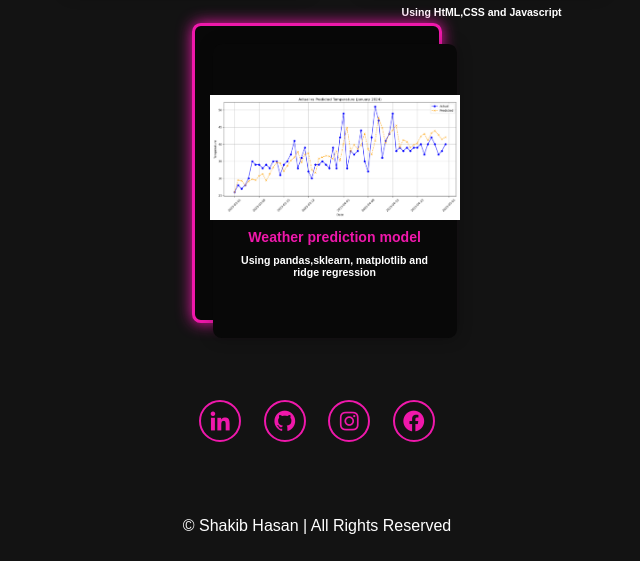
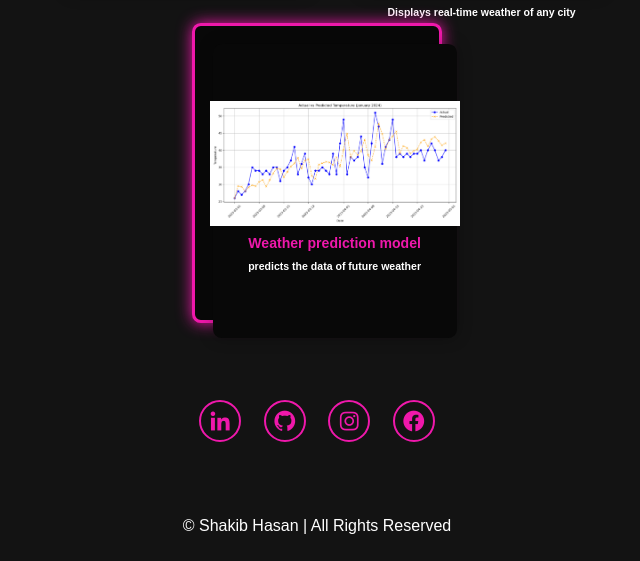
Before and after one commit to Shasan634/portfolio, a plain HTML site: page index.html in a window 1280 px wide. Shown: the part 3915-4476 px from the top of the page, without its empty margins (323-963 px from the left). Drawn offline with nearby package versions, Linux system fonts and the light colour scheme; animation ran at ten frames a second.

Commit message:
Update index.html

```diff
--- a/index.html
+++ b/index.html
@@ -248,7 +248,7 @@
                             <img src="weather.png" class="project-logo">
 
                             <h3>Weather app<h3>
-                            <p>Using HtML,CSS and Javascript</p>
+                            <p>Displays real-time weather of any city</p>
                         </div>
                         <div class="card-back" data-image="weather.png">
                             <div class="content">
@@ -263,12 +263,12 @@
                             <img src="prediction.png" class="project-logo">
 
                             <h3>Weather prediction model<h3>
-                            <p>Using pandas,sklearn, matplotlib and ridge regression</p>
+                            <p>predicts the data of future weather</p>
                         </div>
                         <div class="card-back" data-image="prediction.png">
                             <div class="content">
                             <h3>Weather prediction model</h3>
-                            <p>predicts the data of future weather</p>
+                            <p>Using pandas,sklearn, matplotlib and ridge regression</p>
                                 <a href="weather_prediction_model.ipynb" target="_blank" class="btn">View Project</a>
                         </div>
                         </div>
```
